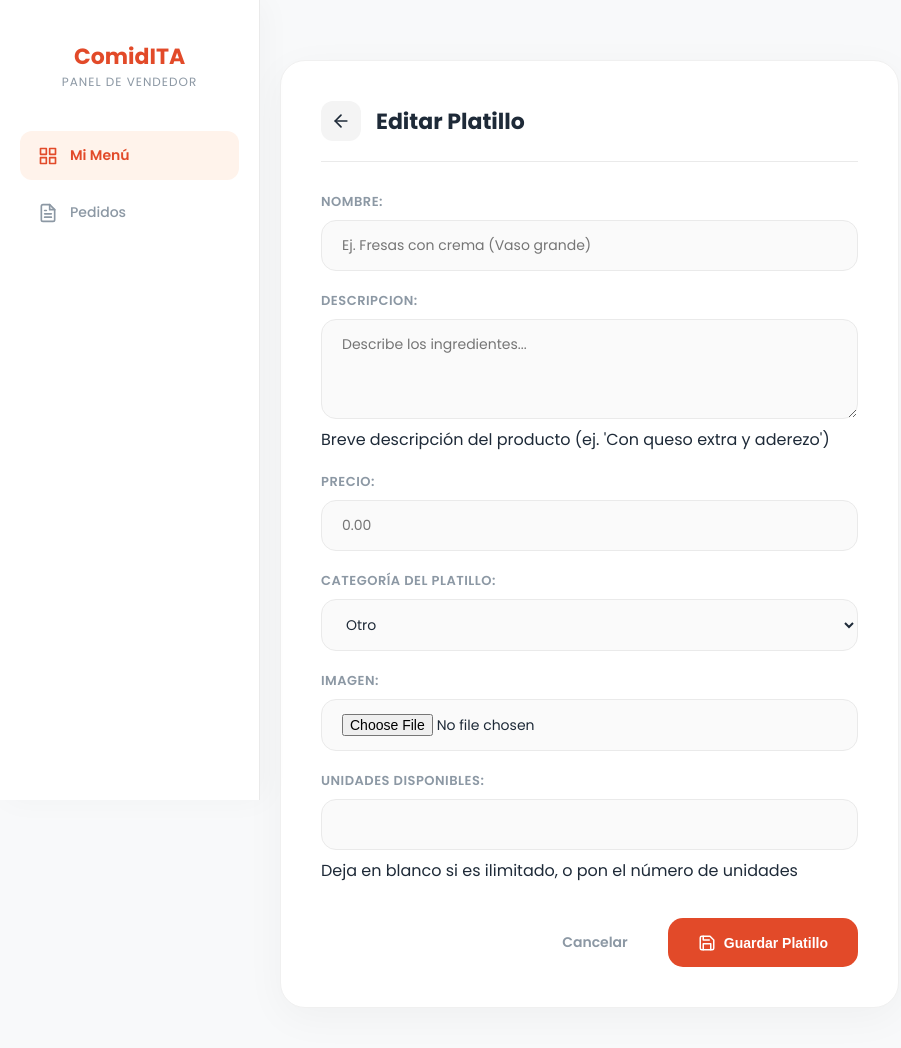
After one commit to alexisrtp/ComidITA, a Django app: page /panel-emprendedor/editar/1/ in a window 1280 px wide. The commit adds this page. Shown: the whole page, without its empty margins (0-901 px from the left). Run offline with Django 5.2, Linux system fonts and the light colour scheme; a user stored in the database is signed in; data that the repository does not hold is empty.

Commit message:
Emprendedor puede modificar su perfil, comprador puede ver los cambios, añadir un horario, etc.

```diff
--- a/config/settings.py
+++ b/config/settings.py
@@ -109,7 +109,7 @@ AUTH_PASSWORD_VALIDATORS = [
 
 LANGUAGE_CODE = 'en-us'
 
-TIME_ZONE = 'UTC'
+TIME_ZONE = 'America/Mexico_City'
 
 USE_I18N = True
 
@@ -138,3 +138,7 @@ MAILERS = {
 LOGIN_URL = '/login/'
 
 LOGIN_REDIRECT_URL = 'panel_emprendedor'
+
+
+MEDIA_URL = '/media/'
+MEDIA_ROOT = os.path.join(BASE_DIR, 'media')
--- a/config/urls.py
+++ b/config/urls.py
@@ -16,9 +16,12 @@ Including another URLconf
 """
 from django.contrib import admin
 from django.urls import path, include
-
+from django.conf import settings
+from django.conf.urls.static import static
 
 urlpatterns = [
     path('admin/', admin.site.urls),
     path("", include('directorio.urls')),
 ]
+if settings.DEBUG:
+    urlpatterns += static(settings.MEDIA_URL, document_root=settings.MEDIA_ROOT)
--- a/directorio/forms.py
+++ b/directorio/forms.py
@@ -1,12 +1,12 @@
 from django import forms
-from .models import Producto
+from .models import Producto, Negocio
 
 
 class ProductoForm(forms.ModelForm):
     class Meta:
         model = Producto
         # Solo pedimos estos datos; el negocio lo asignaremos en automático
-        fields = ['nombre', 'descripcion', 'precio', 'categoria']
+        fields = ['nombre', 'descripcion', 'precio', 'categoria', 'imagen', 'unidades_disponibles']
 
         # Le damos diseño a las casillas para que combinen con ComidITA
         widgets = {
@@ -14,6 +14,25 @@ class ProductoForm(forms.ModelForm):
                 attrs={'class': 'form-control', 'placeholder': 'Ej. Fresas con crema (Vaso grande)'}),
             'descripcion': forms.Textarea(
                 attrs={'class': 'form-control', 'rows': 3, 'placeholder': 'Describe los ingredientes...'}),
-            'precio': forms.NumberInput(attrs={'class': 'form-control', 'placeholder': '0.00', 'min': '0', 'step': '0.01'}),
+            'precio': forms.NumberInput(
+                attrs={'class': 'form-control', 'placeholder': '0.00', 'min': '0', 'step': '0.01'}),
             'categoria': forms.Select(attrs={'class': 'form-control'}),
         }
+
+
+# --- NUEVO FORMULARIO PARA EL NEGOCIO ---
+class NegocioForm(forms.ModelForm):
+    class Meta:
+        model = Negocio
+        fields = ['nombre', 'descripcion', 'logo', 'portada', 'hora_apertura', 'hora_cierre']
+
+        widgets = {
+            'nombre': forms.TextInput(
+                attrs={'class': 'form-control', 'placeholder': 'Nombre de tu negocio'}),
+            'descripcion': forms.Textarea(
+                attrs={'class': 'form-control', 'rows': 3, 'placeholder': 'Descripción breve para tus clientes...'}),
+            'hora_apertura': forms.TimeInput(
+                attrs={'class': 'form-control', 'type': 'time'}),
+            'hora_cierre': forms.TimeInput(
+                attrs={'class': 'form-control', 'type': 'time'}),
+        }
--- /dev/null
+++ b/directorio/templates/editar_producto.html
@@ -0,0 +1,179 @@
+<!DOCTYPE html>
+{% load static %}
+<html lang="es">
+<head>
+    <meta charset="UTF-8">
+    <meta name="viewport" content="width=device-width, initial-scale=1.0">
+    <title>Editar Producto | ComidITA</title>
+    <link href="https://fonts.googleapis.com/css2?family=Poppins:wght@400;500;600;700&display=swap" rel="stylesheet">
+    <style>
+        :root {
+            --bg-admin: #F8F9FA;
+            --brand-light: #FFF3EB;
+            --white: #FFFFFF;
+            --text-dark: #1E2A38;
+            --text-muted: #8C98A4;
+            --accent-red: #E24A29;
+            --sidebar-width: 260px;
+        }
+
+        body, html {
+            margin: 0; padding: 0; background-color: var(--bg-admin);
+            font-family: 'Poppins', sans-serif; color: var(--text-dark);
+            min-height: 100vh; display: flex;
+        }
+
+        /* --- MENÚ LATERAL (Se mantiene para consistencia de UX) --- */
+        .left-sidebar {
+            position: fixed; top: 0; left: 0; width: var(--sidebar-width); height: 100vh;
+            background: var(--white); box-shadow: 5px 0 30px rgba(0, 0, 0, 0.03);
+            padding: 40px 20px; display: flex; flex-direction: column; box-sizing: border-box;
+            z-index: 100; border-right: 1px solid #EAEAEA;
+        }
+
+        .brand-section { text-align: center; margin-bottom: 40px; }
+        .brand-section h2 { margin: 0; font-size: 22px; color: var(--accent-red); font-weight: 700; }
+        .brand-section p { margin: 0; font-size: 12px; color: var(--text-muted); text-transform: uppercase; letter-spacing: 1px; }
+
+        .menu-links { display: flex; flex-direction: column; gap: 8px; flex-grow: 1; }
+        .menu-item {
+            display: flex; align-items: center; justify-content: space-between;
+            padding: 14px 18px; border-radius: 12px; color: var(--text-muted);
+            text-decoration: none; font-weight: 500; font-size: 14px; transition: all 0.2s;
+        }
+        .menu-item-content { display: flex; align-items: center; gap: 12px; }
+        .menu-item svg { width: 20px; height: 20px; stroke: currentColor; }
+        .menu-item.active { background-color: var(--brand-light); color: var(--accent-red); font-weight: 600; }
+
+        /* --- CONTENIDO PRINCIPAL --- */
+        .main-content {
+            margin-left: var(--sidebar-width);
+            width: calc(100% - var(--sidebar-width)); /* Calcula el espacio sobrante exacto */
+            box-sizing: border-box;
+            padding: 40px 20px;
+            display: flex;
+            justify-content: center; /* Centra el contenido horizontalmente a la fuerza */
+            align-items: flex-start;
+        }
+
+        /* Tarjeta del Formulario */
+        .form-card {
+            background: var(--white);
+            border-radius: 25px;
+            padding: 40px;
+            width: 100%;
+            max-width: 600px;
+            box-shadow: 0 10px 40px rgba(0,0,0,0.04);
+            border: 1px solid #F0F0F0;
+            margin-top: 20px; /* Ya no usamos auto aquí porque Flexbox se encarga del centro */
+        }
+
+        .form-header { display: flex; align-items: center; gap: 15px; margin-bottom: 30px; padding-bottom: 20px; border-bottom: 1px solid #EAEAEA; }
+        .back-btn {
+            background: #F4F4F4; width: 40px; height: 40px; border-radius: 12px;
+            display: flex; justify-content: center; align-items: center; color: var(--text-dark);
+            text-decoration: none; transition: all 0.2s;
+        }
+        .back-btn:hover { background: var(--brand-light); color: var(--accent-red); transform: translateX(-3px); }
+        .form-header h1 { margin: 0; font-size: 22px; font-weight: 700; }
+
+        /* Magia CSS para estilizar el {{ form.as_p }} de Django automáticamente */
+        .django-form p { display: flex; flex-direction: column; gap: 8px; margin-bottom: 20px; }
+        .django-form label { font-size: 13px; font-weight: 600; color: var(--text-muted); text-transform: uppercase; letter-spacing: 0.5px; }
+
+        .django-form input[type="text"],
+        .django-form input[type="number"],
+        .django-form input[type="file"],
+        .django-form textarea,
+        .django-form select {
+            padding: 14px 20px; border: 1px solid #EAEAEA; border-radius: 15px;
+            font-family: 'Poppins', sans-serif; font-size: 14px; color: var(--text-dark);
+            background-color: #FAFAFA; transition: all 0.3s ease; outline: none; width: 100%; box-sizing: border-box;
+        }
+
+        .django-form input:focus, .django-form textarea:focus, .django-form select:focus {
+            border-color: var(--accent-red); background-color: var(--white); box-shadow: 0 0 0 4px rgba(226, 74, 41, 0.1);
+        }
+
+        .django-form textarea { resize: vertical; min-height: 100px; }
+
+        /* Checkboxes (si el producto es vegano, picante, etc) */
+        .django-form input[type="checkbox"] { width: 20px; height: 20px; accent-color: var(--accent-red); cursor: pointer; }
+        .django-form p:has(input[type="checkbox"]) { flex-direction: row; align-items: center; gap: 15px; }
+        .django-form p:has(input[type="checkbox"]) label { margin: 0; padding-top: 2px; }
+
+        /* Botones de Acción */
+        .form-actions { display: flex; gap: 15px; margin-top: 35px; justify-content: flex-end; }
+
+        .btn-cancel {
+            padding: 14px 25px; border-radius: 15px; font-weight: 600; font-size: 14px;
+            color: var(--text-muted); text-decoration: none; background: transparent; transition: all 0.2s;
+        }
+        .btn-cancel:hover { background: #F4F4F4; color: var(--text-dark); }
+
+        .btn-submit {
+            background-color: var(--accent-red); color: var(--white); border: none;
+            padding: 14px 30px; border-radius: 15px; font-weight: 600; font-size: 14px;
+            cursor: pointer; transition: all 0.2s; display: flex; align-items: center; gap: 8px;
+        }
+        .btn-submit:hover { transform: translateY(-3px); box-shadow: 0 10px 20px rgba(226, 74, 41, 0.2); }
+    </style>
+</head>
+<body>
+
+    <!-- MENÚ LATERAL -->
+    <nav class="left-sidebar">
+        <div class="brand-section">
+            <h2>ComidITA</h2>
+            <p>Panel de Vendedor</p>
+        </div>
+
+        <div class="menu-links">
+            <!-- Redirigimos al panel principal -->
+            <a href="{% url 'panel_emprendedor' %}" class="menu-item active">
+                <div class="menu-item-content">
+                    <svg viewBox="0 0 24 24" fill="none" stroke-width="2" stroke-linecap="round" stroke-linejoin="round"><rect x="3" y="3" width="7" height="7"></rect><rect x="14" y="3" width="7" height="7"></rect><rect x="14" y="14" width="7" height="7"></rect><rect x="3" y="14" width="7" height="7"></rect></svg>
+                    Mi Menú
+                </div>
+            </a>
+            <a href="{% url 'panel_emprendedor' %}" class="menu-item">
+                <div class="menu-item-content">
+                    <svg viewBox="0 0 24 24" fill="none" stroke-width="2" stroke-linecap="round" stroke-linejoin="round"><path d="M14 2H6a2 2 0 0 0-2 2v16a2 2 0 0 0 2 2h12a2 2 0 0 0 2-2V8z"></path><polyline points="14 2 14 8 20 8"></polyline><line x1="16" y1="13" x2="8" y2="13"></line><line x1="16" y1="17" x2="8" y2="17"></line><polyline points="10 9 9 9 8 9"></polyline></svg>
+                    Pedidos
+                </div>
+            </a>
+        </div>
+    </nav>
+
+    <!-- ÁREA DEL FORMULARIO -->
+    <main class="main-content">
+        <div class="form-card">
+
+            <div class="form-header">
+                <a href="{% url 'panel_emprendedor' %}" class="back-btn" title="Volver al panel">
+                    <svg width="20" height="20" viewBox="0 0 24 24" fill="none" stroke="currentColor" stroke-width="2" stroke-linecap="round" stroke-linejoin="round"><line x1="19" y1="12" x2="5" y2="12"></line><polyline points="12 19 5 12 12 5"></polyline></svg>
+                </a>
+                <h1>Editar Platillo</h1>
+            </div>
+
+            <!-- ¡IMPORTANTE!: enctype permite la subida de imágenes si tu modelo las tiene -->
+            <form method="POST" enctype="multipart/form-data" class="django-form">
+                {% csrf_token %}
+
+                <!-- Django inyecta los campos, y nuestro CSS ".django-form" los estiliza automáticamente -->
+                {{ form.as_p }}
+
+                <div class="form-actions">
+                    <a href="{% url 'panel_emprendedor' %}" class="btn-cancel">Cancelar</a>
+                    <button type="submit" class="btn-submit">
+                        <svg width="18" height="18" viewBox="0 0 24 24" fill="none" stroke="currentColor" stroke-width="2" stroke-linecap="round" stroke-linejoin="round"><path d="M19 21H5a2 2 0 0 1-2-2V5a2 2 0 0 1 2-2h11l5 5v11a2 2 0 0 1-2 2z"></path><polyline points="17 21 17 13 7 13 7 21"></polyline><polyline points="7 3 7 8 15 8"></polyline></svg>
+                        Guardar Platillo
+                    </button>
+                </div>
+            </form>
+
+        </div>
+    </main>
+
+</body>
+</html>
--- a/directorio/urls.py
+++ b/directorio/urls.py
@@ -10,7 +10,10 @@ urlpatterns = [
     path('registro/', views.registro_view, name='registro'),
     path('panel-emprendedor/', views.panel_emprendedor, name='panel_emprendedor'),
     path('panel-emprendedor/agregar/', views.agregar_producto, name='agregar_producto'),
+    path('panel-emprendedor/eliminar/<int:id>/', views.eliminar_producto, name='eliminar_producto'),
     path('perfil/', views.perfil_view, name='perfil'),
     path('toggle-estado/', views.toggle_estado_negocio, name='toggle_estado'),
     path('negocio/<int:id>/', views.detalle_negocio, name='detalle_negocio'),
+    path('panel-emprendedor/editar/<int:id>/', views.editar_producto, name='editar_producto'),
+    path('panel-emprendedor/editar-perfil/', views.editar_perfil_negocio, name='editar_perfil_negocio'),
 ]
--- a/directorio/views.py
+++ b/directorio/views.py
@@ -8,7 +8,7 @@ from django.contrib.auth.decorators import login_required
 from django.http import JsonResponse
 import json
 from .models import Negocio, Producto, Pedido, Perfil
-from .forms import ProductoForm
+from .forms import ProductoForm, NegocioForm
 
 def login_vista(request):
     if request.method == 'POST':
@@ -121,7 +121,7 @@ def agregar_producto(request):
     negocio = Negocio.objects.filter(propietario=request.user).first()
 
     if request.method == 'POST':
-        form = ProductoForm(request.POST)
+        form = ProductoForm(request.POST, request.FILES)
         if form.is_valid():
             # Pausamos el guardado un segundo para inyectarle de quién es el producto
             producto = form.save(commit=False)
@@ -213,3 +213,42 @@ def detalle_negocio(request, id):
         'negocio': negocio,
         'productos': productos
     })
+
+def eliminar_producto(request, id):
+    # Buscamos el producto por su ID, asegurando que pertenezca al usuario actual
+    Producto.objects.filter(id=id, negocio__propietario=request.user).delete()
+    return redirect('panel_emprendedor')
+
+
+def editar_producto(request, id):
+    # Buscamos el platillo asegurándonos de que pertenezca a este emprendedor
+    producto = Producto.objects.filter(id=id, negocio__propietario=request.user).first()
+
+    if request.method == 'POST':
+        # Le pasamos los datos nuevos, la nueva foto (si hay), y el producto original
+        form = ProductoForm(request.POST, request.FILES, instance=producto)
+        if form.is_valid():
+            form.save()
+            return redirect('panel_emprendedor')
+    else:
+        # Si entra por primera vez, el formulario se precarga con los datos del producto
+        form = ProductoForm(instance=producto)
+
+    return render(request, 'editar_producto.html', {'form': form})
+
+
+def editar_perfil_negocio(request):
+    # Buscamos el negocio del emprendedor que inició sesión
+    negocio = Negocio.objects.filter(propietario=request.user).first()
+
+    if request.method == 'POST':
+        # Le pasamos los datos y archivos (request.FILES) para guardar fotos y horarios
+        form = NegocioForm(request.POST, request.FILES, instance=negocio)
+        if form.is_valid():
+            form.save()
+            return redirect('panel_emprendedor')
+    else:
+        # Precargamos los datos que ya tiene el negocio (si es que ya los llenó antes)
+        form = NegocioForm(instance=negocio)
+
+    return render(request, 'editar_negocio.html', {'form': form, 'negocio': negocio})
```
Also changed, not shown: directorio/models.py (+35 -3 lines), directorio/templates/agregar_producto.html (+15 -4 lines), directorio/templates/detalle_negocio.html (+52 -14 lines), directorio/templates/editar_negocio.html (added, +179 -0 lines), directorio/templates/panel_emprendedor.html (+30 -3 lines), directorio/migrations/0005_producto_imagen_producto_unidades_disponibles.py (added), directorio/migrations/0006_negocio_hora_apertura_negocio_hora_cierre_and_more.py (added), media/negocios/logos/WhatsApp_Image_2026-10-14_at_6.50.49_AM.jpeg (added), media/negocios/portadas/WhatsApp_Image_2026-10-14_at_4.26.30_AM.jpeg (added), media/productos/WhatsApp_Image_2026-10-14_at_4.26.30_AM.jpeg (added), media/productos/WhatsApp_Image_2026-10-14_at_4.31.46_AM.jpeg (added), productos/WhatsApp_Image_2026-10-14_at_4.31.46_AM.jpeg (added).
